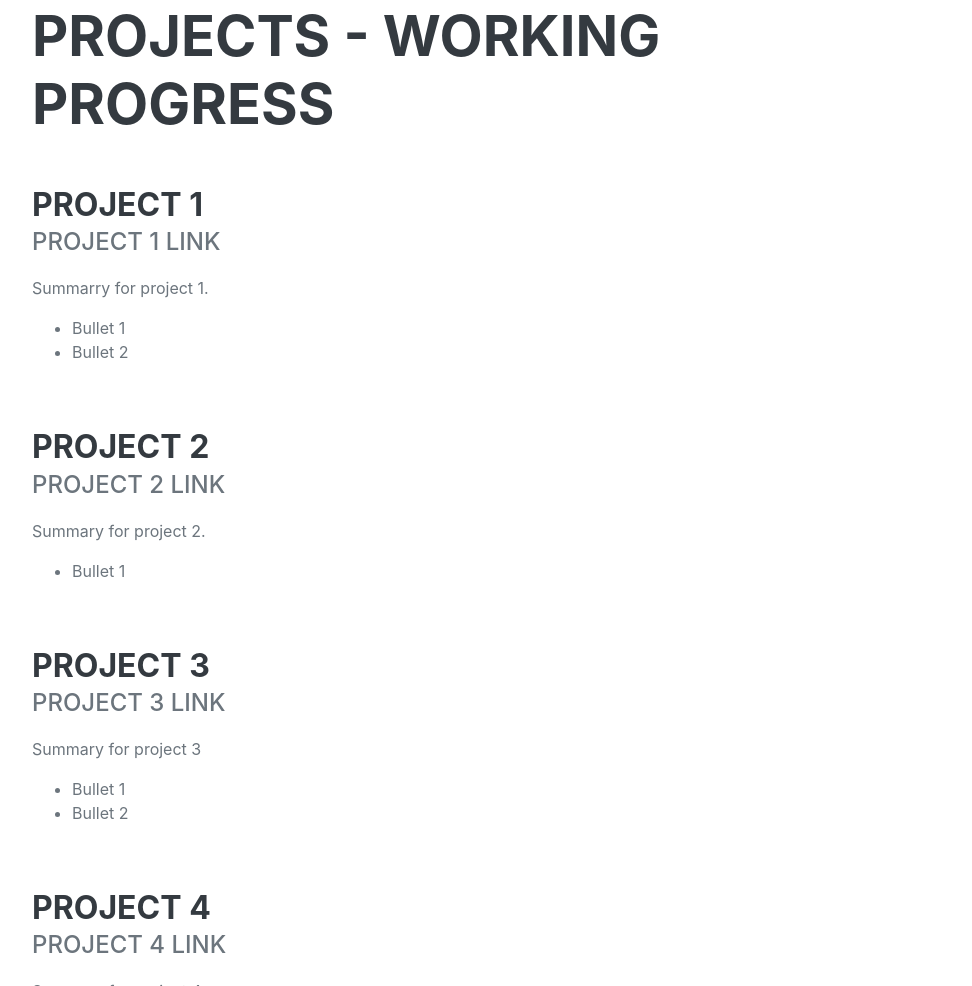
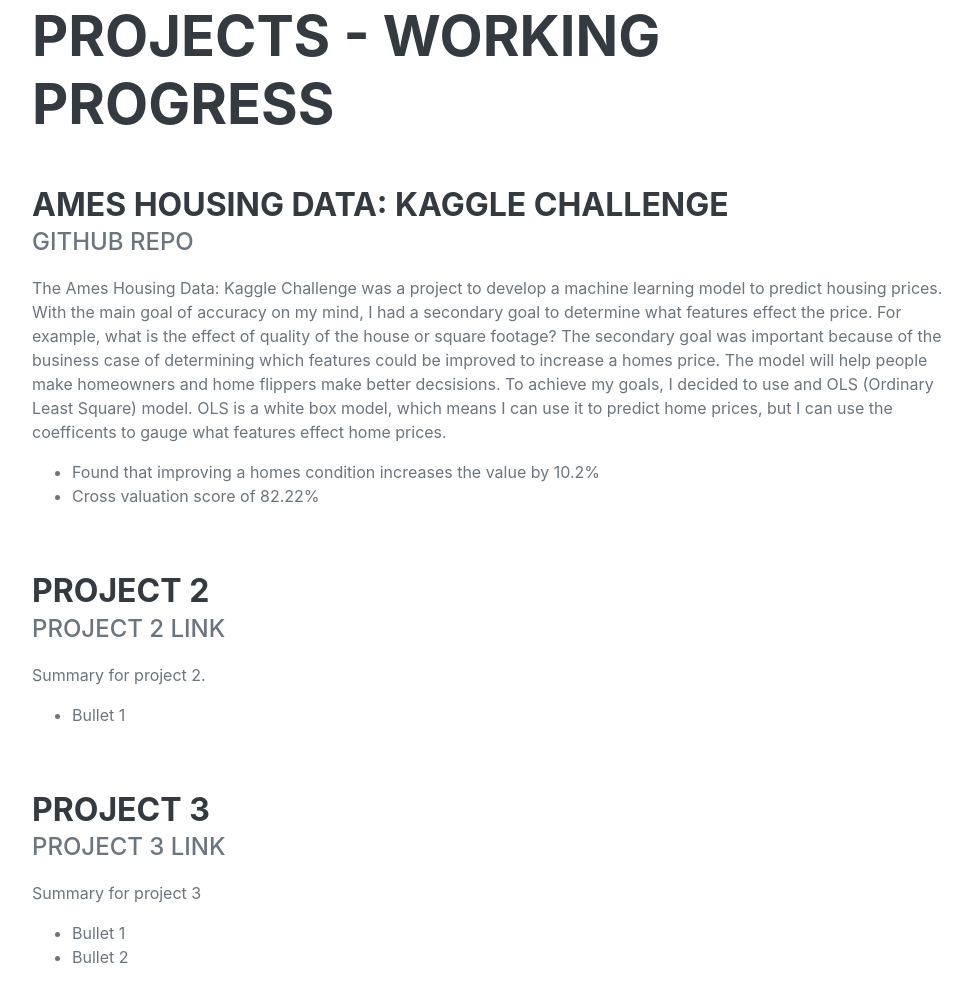
Before and after one commit to matthew-b-burrell77/matthew_burrell.github.io, a plain HTML site: page index.html in a window 1280 px wide. Shown: the part 1123-2109 px from the top of the page, without its empty margins (288-1260 px from the left). Drawn offline with nearby package versions, Linux system fonts and the light colour scheme; a web font is replaced by a local one.

Commit message:
added project 1 ames

```diff
--- a/index.html
+++ b/index.html
@@ -72,12 +72,12 @@
                     <h2 class="mb-5">Projects - Working progress</h2>
                     <div class="d-flex flex-column flex-md-row justify-content-between mb-5">
                         <div class="flex-grow-1">
-                            <h3 class="mb-0">Project 1</h3>
-                            <div class="subheading mb-3">Project 1 link</div>
-                            <p>Summarry for project 1.
+                            <h3 class="mb-0">Ames Housing Data: Kaggle Challenge</h3>
+                            <div class="subheading mb-3" href="https://github.com/matthewbburrell/ames_housing_data_kaggle_challenge">Github Repo</div>
+                            <p>The Ames Housing Data: Kaggle Challenge was a project to develop a machine learning model to predict housing prices. With the main goal of accuracy on my mind, I had a secondary goal to determine what features effect the price. For example, what is the effect of quality of the house or square footage? The secondary goal was important because of the business case of determining which features could be improved to increase a homes price. The model will help people make homeowners and home flippers make better decsisions. To achieve my goals, I decided to use and OLS (Ordinary Least Square) model. OLS is a white box model, which means I can use it to predict home prices, but I can use the coefficents to gauge what features effect home prices.
                                 <ul>
-                                    <li>Bullet 1</li>
-                                    <li>Bullet 2</li>
+                                    <li>Found that improving a homes condition increases the value by 10.2%</li>
+                                    <li>Cross valuation score of 82.22% </li>
                                 </ul>
 
                             </p>
```
